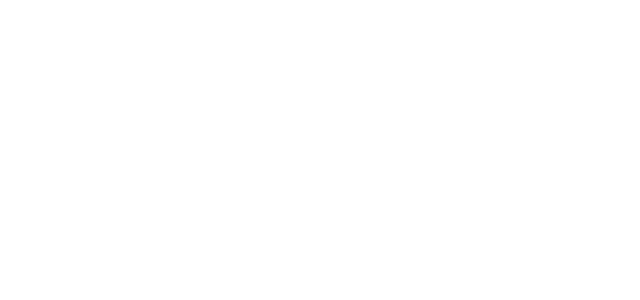
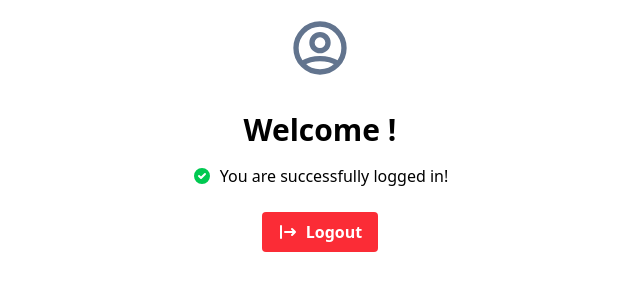
Before and after one commit to OtomewoOluwatobi/MERN_Auth, a React (Vite) app in the folder front_end/: page /dashboard in a window 1280 px wide. Before the commit this address had no page. Shown: the top 300 px of the page, without its empty margins (320-960 px from the left). Built offline with nearby package versions, Linux system fonts and the light colour scheme; sample sign-in values are in the browser's storage.

Commit message:
login and routing fixed

```diff
--- a/front_end/package.json
+++ b/front_end/package.json
@@ -16,7 +16,7 @@
     "axios": "^1.8.4",
     "react": "^19.0.0",
     "react-dom": "^19.0.0",
-    "react-router-dom": "^7.5.0",
+    "react-router-dom": "^7.5.1",
     "yup": "^1.6.1"
   },
   "devDependencies": {
--- a/front_end/src/App.tsx
+++ b/front_end/src/App.tsx
@@ -1,6 +1,8 @@
 import { BrowserRouter as Router, Route, Routes } from 'react-router-dom';
 import Login from "./Login";
 import Register from "./Register";
+import Dashboard from './Dashboard';
+import ProtectedRoute from './ProtectedRoute';
 
 function App() {
   return (
@@ -9,6 +11,15 @@ function App() {
         <Routes>
           <Route path="/" element={<Login />} />
           <Route path="/register" element={<Register />} />
+          <Route
+            path="/dashboard"
+            element={
+              <ProtectedRoute>
+                <Dashboard />
+              </ProtectedRoute>
+            }
+          />
+          <Route path="*" element={<Login />} />
         </Routes>
       </Router>
     </>
--- /dev/null
+++ b/front_end/src/Dashboard.tsx
@@ -0,0 +1,82 @@
+import { useNavigate } from 'react-router-dom';
+import { FC, useCallback } from 'react';
+
+interface UserData {
+    fullname: string;
+    username: string;
+}
+
+const Dashboard: FC = () => {
+    const navigate = useNavigate();
+    const userData: UserData = JSON.parse(localStorage.getItem('user') || '{}');
+
+    const handleLogout = useCallback(() => {
+        localStorage.removeItem('token');
+        localStorage.removeItem('user');
+        navigate('/');
+    }, [navigate]);
+
+    return (
+        <div className="container mx-auto p-4">
+            <div className="flex items-center justify-center mb-8">
+                <svg
+                    xmlns="http://www.w3.org/2000/svg"
+                    className="h-16 w-16 text-slate-500"
+                    fill="none"
+                    viewBox="0 0 24 24"
+                    stroke="currentColor"
+                >
+                    <path
+                        strokeLinecap="round"
+                        strokeLinejoin="round"
+                        strokeWidth={2}
+                        d="M5.121 17.804A13.937 13.937 0 0112 16c2.5 0 4.847.655 6.879 1.804M15 10a3 3 0 11-6 0 3 3 0 016 0zm6 2a9 9 0 11-18 0 9 9 0 0118 0z"
+                    />
+                </svg>
+            </div>
+
+            <h1 className="text-3xl font-bold mb-4 text-center">
+                Welcome {userData.fullname}!
+            </h1>
+
+            <div className="flex items-center justify-center mb-6">
+                <svg
+                    xmlns="http://www.w3.org/2000/svg"
+                    className="h-5 w-5 text-green-500 mr-2"
+                    viewBox="0 0 20 20"
+                    fill="currentColor"
+                >
+                    <path
+                        fillRule="evenodd"
+                        d="M10 18a8 8 0 100-16 8 8 0 000 16zm3.707-9.293a1 1 0 00-1.414-1.414L9 10.586 7.707 9.293a1 1 0 00-1.414 1.414l2 2a1 1 0 001.414 0l4-4z"
+                        clipRule="evenodd"
+                    />
+                </svg>
+                <p>You are successfully logged in!</p>
+            </div>
+
+            <div className="flex justify-center">
+                <button
+                    onClick={handleLogout}
+                    className="bg-red-500 hover:bg-red-600 text-white font-bold py-2 px-4 rounded flex items-center"
+                >
+                    <svg
+                        xmlns="http://www.w3.org/2000/svg"
+                        className="h-5 w-5 mr-2"
+                        viewBox="0 0 20 20"
+                        fill="currentColor"
+                    >
+                        <path
+                            fillRule="evenodd"
+                            d="M3 3a1 1 0 00-1 1v12a1 1 0 102 0V4a1 1 0 00-1-1zm10.293 9.293a1 1 0 001.414 1.414l3-3a1 1 0 000-1.414l-3-3a1 1 0 10-1.414 1.414L14.586 9H7a1 1 0 100 2h7.586l-1.293 1.293z"
+                            clipRule="evenodd"
+                        />
+                    </svg>
+                    Logout
+                </button>
+            </div>
+        </div>
+    );
+};
+
+export default Dashboard;
--- a/front_end/src/Login.tsx
+++ b/front_end/src/Login.tsx
@@ -56,9 +56,11 @@ function Login() {
             // Make API call to login endpoint
             const response = await axios.post('http://localhost:3001/api/login', formData);
             // Store user data in localStorage
-            localStorage.setItem('user', JSON.stringify(response.data));
+            localStorage.setItem('user', JSON.stringify(response.data.user));
             // Optionally, you can also store just the token if that's what the backend returns
             localStorage.setItem('token', response.data.token);
+            // Redirect to dashboard or another page
+            window.location.href = '/dashboard';
         } catch (err: any) {
             // Handle API errors
             if (err.response) {
--- /dev/null
+++ b/front_end/src/ProtectedRoute.tsx
@@ -0,0 +1,22 @@
+import { Navigate } from 'react-router-dom';
+import { ReactNode } from 'react';
+
+interface ProtectedRouteProps {
+    children: ReactNode;
+}
+
+const ProtectedRoute = ({ children }: ProtectedRouteProps) => {
+    const isAuthenticated = localStorage.getItem('token');
+
+    if (!isAuthenticated) {
+        return <Navigate to="/" replace />;
+    }
+    // Optionally, you can also check if the user data exists
+    const userData = localStorage.getItem('user');
+    if (!userData) {
+        return <Navigate to="/" replace />;
+    }
+    return <>{children}</>;
+};
+
+export default ProtectedRoute;
```
Also changed, not shown: 2 other files (tests, documents, lock files or other folders). Lines whose indentation alone changed are shown as unchanged.
